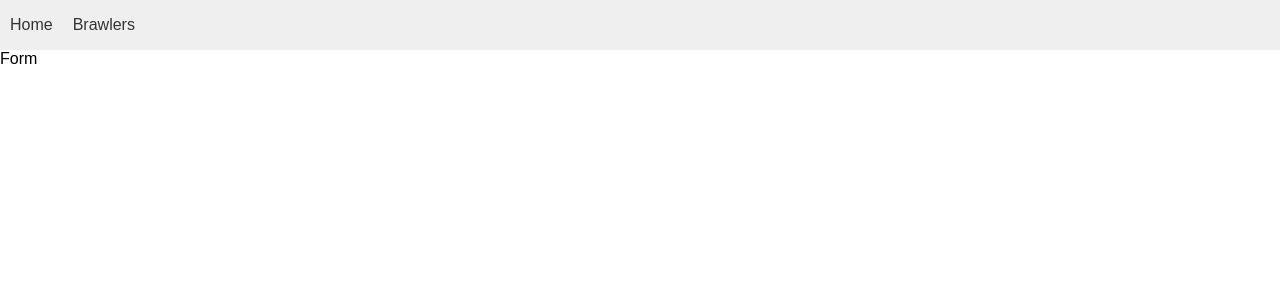
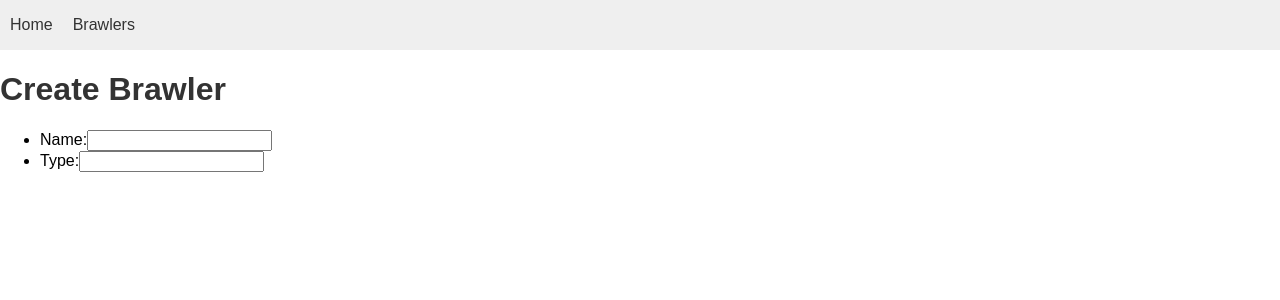
Before and after one commit to aniketuplopwar/Brawlers, a React (Create React App) app: page /brawlers/create in a window 1280 px wide. Shown: the top 300 px of the page. Built offline with nearby package versions, Linux system fonts and the light colour scheme.

Commit message:
adds nav-bar tests

```diff
--- a/src/App.js
+++ b/src/App.js
@@ -1,10 +1,10 @@
 import { BrowserRouter, Route, Routes } from 'react-router-dom'
 import { BrawlerDetails } from './components/brawler-details'
-import { BrawlerForm } from './components/brawler-form'
 import { BrawlerListing } from './components/brawler-listing'
 import { NavBar } from './components/nav-bar'
 import { Home } from './components/home'
 import './App.scss'
+import { CreateBrawler } from './components/create-brawler'
 
 function App() {
   const headerLinks = [
@@ -21,7 +21,7 @@ function App() {
           <Routes>
             <Route path="/brawlers" element={<BrawlerListing />}></Route>
             <Route path="/brawlers/details/:id" element={<BrawlerDetails />}></Route>
-            <Route path="/brawlers/create" element={<BrawlerForm />}></Route>
+            <Route path="/brawlers/create" element={<CreateBrawler />}></Route>
             <Route path="/" element={<Home />}></Route>
           </Routes>
         </main>
--- a/src/App.scss
+++ b/src/App.scss
@@ -2,6 +2,7 @@
 body {
   margin: 0;
   font-family: 'Poppins', sans-serif;
+  font-size: 16px;
 }
 
 .sr-only {
@@ -10,5 +11,10 @@ body {
   top: -1000;
   left: -1000;
 }
+
+h1 {
+  font-size: 2rem;
+  color: $basic-font-color;
+}
 .App {
 }
--- a/src/components/brawler-form/index.js
+++ b/src/components/brawler-form/index.js
@@ -1,3 +1,16 @@
 export const BrawlerForm = () => {
-  return <div> Form </div>
+  return (
+    <form>
+      <ul>
+        <li>
+          <label htmlFor="name">Name:</label>
+          <input type="text" id="name" name="name" />
+        </li>
+        <li>
+          <label htmlFor="type">Type:</label>
+          <input type="text" id="type" name="type" />
+        </li>
+      </ul>
+    </form>
+  )
 }
--- /dev/null
+++ b/src/components/create-brawler/index.js
@@ -0,0 +1,10 @@
+import { BrawlerForm } from '../brawler-form'
+
+export const CreateBrawler = () => {
+  return (
+    <>
+      <h1> Create Brawler</h1>
+      <BrawlerForm></BrawlerForm>
+    </>
+  )
+}
--- a/src/components/nav-bar/index.js
+++ b/src/components/nav-bar/index.js
@@ -13,7 +13,7 @@ export const NavBar = ({ links }) => {
         <span></span>
         <span className="sr-only">{isOpen ? 'close menu' : 'open menu'}</span>
       </button>
-      <div className={`NavBar__Links ${isOpen && 'NavBar__Links--active'}`}>
+      <div className={`NavBar__Links ${isOpen ? 'NavBar__Links--active' : ''}`}>
         {links.map((link) => (
           <Link key={link.href} to={link.href}>
             {link.label}
--- a/src/scss/_variables.scss
+++ b/src/scss/_variables.scss
@@ -3,3 +3,6 @@ $nav-bar-link: #333;
 $nav-bar-hamburger: #333;
 $nav-bar-background: #efefef;
 $nav-bar-link-hover-background: #ddd;
+
+//Body Font
+$basic-font-color: #333;
```
Also changed, not shown: 1 other file (tests, documents, lock files or other folders).
